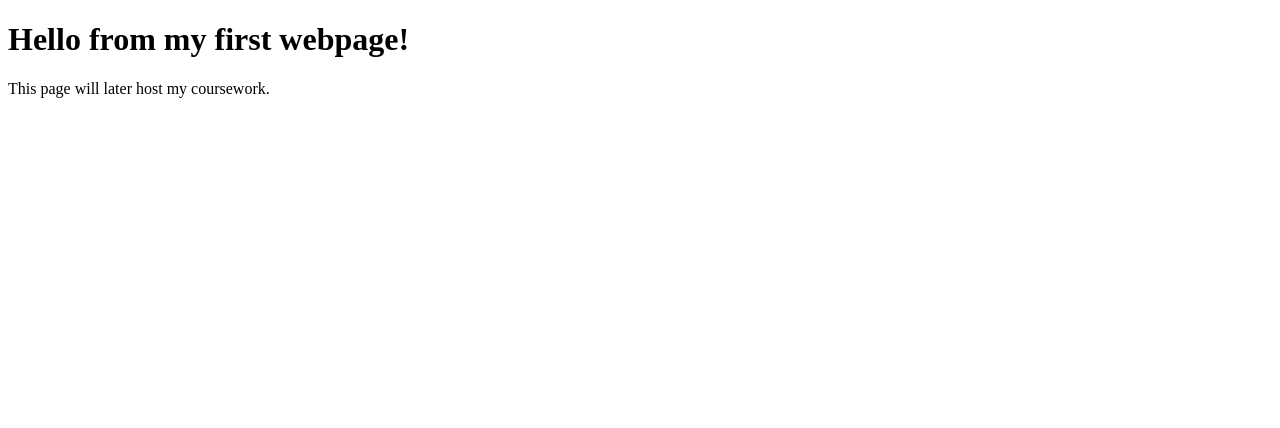
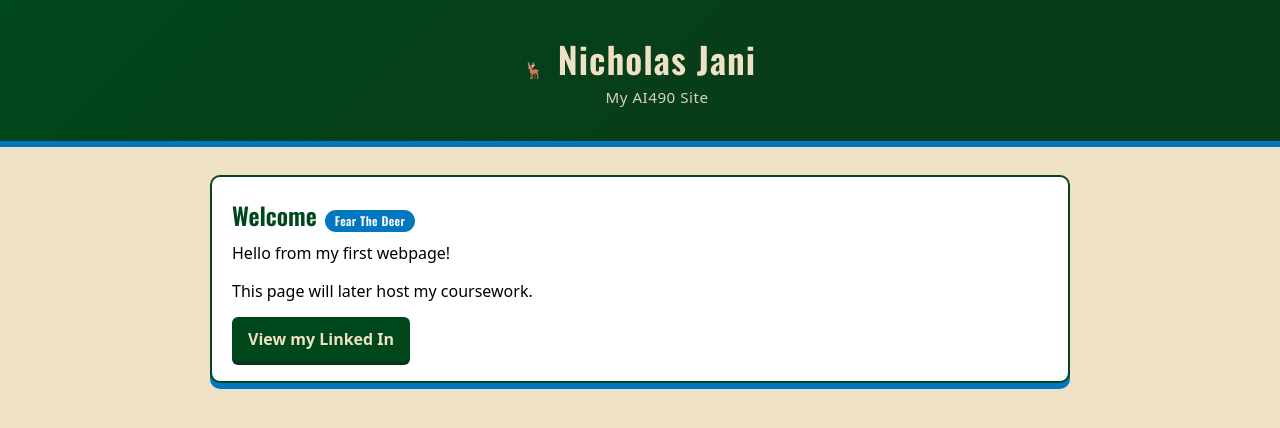
Before and after one commit to njani31/490AI_Nick_Jani, a plain HTML site: page index.html in a window 1280 px wide. Drawn offline with nearby package versions, Linux system fonts and the light colour scheme.

Commit message:
Add files via upload

```diff
--- a/index.html
+++ b/index.html
@@ -1,10 +1,140 @@
 <!DOCTYPE html>
-<html>
+<html lang="en">
 <head>
-    <title> My AI490 Site</title>
+    <meta charset="utf-8" />
+    <meta name="viewport" content="width=device-width, initial-scale=1" />
+    <title>Milwaukee Bucks | My AI490 Site</title>
+    <link rel="preconnect" href="https://fonts.googleapis.com">
+    <link rel="preconnect" href="https://fonts.gstatic.com" crossorigin>
+    <link href="https://fonts.googleapis.com/css2?family=Oswald:wght@400;600&display=swap" rel="stylesheet">
+    <style>
+        :root {
+            --bucks-green: #00471B;
+            --bucks-cream: #EEE1C6;
+            --bucks-blue: #0077C0;
+            --bucks-black: #000000;
+            --bucks-white: #FFFFFF;
+        }
+
+        * { box-sizing: border-box; }
+
+        body {
+            margin: 0;
+            color: var(--bucks-black);
+            background: var(--bucks-cream);
+            font-family: system-ui, -apple-system, Segoe UI, Roboto, Helvetica, Arial, sans-serif;
+            line-height: 1.5;
+        }
+
+        header.site-header {
+            background: linear-gradient(135deg, var(--bucks-green) 0%, #083d19 60%);
+            color: var(--bucks-cream);
+            padding: 32px 20px;
+            border-bottom: 6px solid var(--bucks-blue);
+            text-align: center;
+        }
+
+        .brand {
+            display: inline-flex;
+            align-items: center;
+            gap: 14px;
+            justify-content: center;
+        }
+        .brand h1 {
+            font-family: 'Oswald', Impact, Haettenschweiler, 'Arial Narrow Bold', sans-serif;
+            font-weight: 600;
+            letter-spacing: 1px;
+            margin: 0;
+            font-size: 2.25rem;
+        }
+        .brand span.tagline {
+            display: block;
+            font-size: .95rem;
+            font-weight: 400;
+            opacity: .9;
+            letter-spacing: .5px;
+        }
+
+        main {
+            max-width: 900px;
+            margin: 28px auto;
+            padding: 0 20px 40px;
+        }
+
+        .card {
+            background: var(--bucks-white);
+            border: 2px solid var(--bucks-green);
+            border-radius: 10px;
+            box-shadow: 0 6px 0 var(--bucks-blue);
+            padding: 20px;
+        }
+
+        h2 {
+            font-family: 'Oswald', Impact, Haettenschweiler, 'Arial Narrow Bold', sans-serif;
+            color: var(--bucks-green);
+            margin: 0 0 8px;
+        }
+        p {
+            margin: 0 0 14px;
+        }
+
+        .cta {
+            display: inline-block;
+            background: var(--bucks-green);
+            color: var(--bucks-cream);
+            border: none;
+            padding: 10px 16px;
+            border-radius: 6px;
+            font-weight: 600;
+            text-decoration: none;
+            transition: transform .1s ease, box-shadow .1s ease, background .2s ease;
+            box-shadow: 0 4px 0 #06351a;
+        }
+        .cta:hover { background: #0a5b25; transform: translateY(-1px); }
+        .cta:active { transform: translateY(0); box-shadow: 0 2px 0 #06351a; }
+
+        footer {
+            text-align: center;
+            color: #2d2d2d;
+            padding: 24px 12px 40px;
+            font-size: .9rem;
+        }
+
+        .pill {
+            display: inline-block;
+            padding: 2px 10px;
+            border-radius: 999px;
+            background: var(--bucks-blue);
+            color: var(--bucks-white);
+            font-size: .75rem;
+            letter-spacing: .4px;
+            margin-left: 8px;
+        }
+        .deer { filter: drop-shadow(0 2px 0 #083d19); }
+    </style>
 </head>
 <body>
-    <h1>Hello from my first webpage!</h1>
-    <p>This page will later host my coursework.</p>
+    <header class="site-header">
+        <div class="brand">
+            <span class="deer" aria-hidden="true">🦌</span>
+            <div>
+                <h1>Nicholas Jani</h1>
+                <span class="tagline">My AI490 Site</span>
+            </div>
+        </div>
+    </header>
+
+    <main>
+        <div class="card">
+            <h2>Welcome<span class="pill">Fear The Deer</span></h2>
+            <p>Hello from my first webpage! </p>
+            <p>This page will later host my coursework.</p>
+            <a class="cta" href="https://www.linkedin.com/in/nicholas-jani/">View my Linked In</a>
+        </div>
+    </main>
+
+
+
+
 </body>
-<html>
+</html>
```
